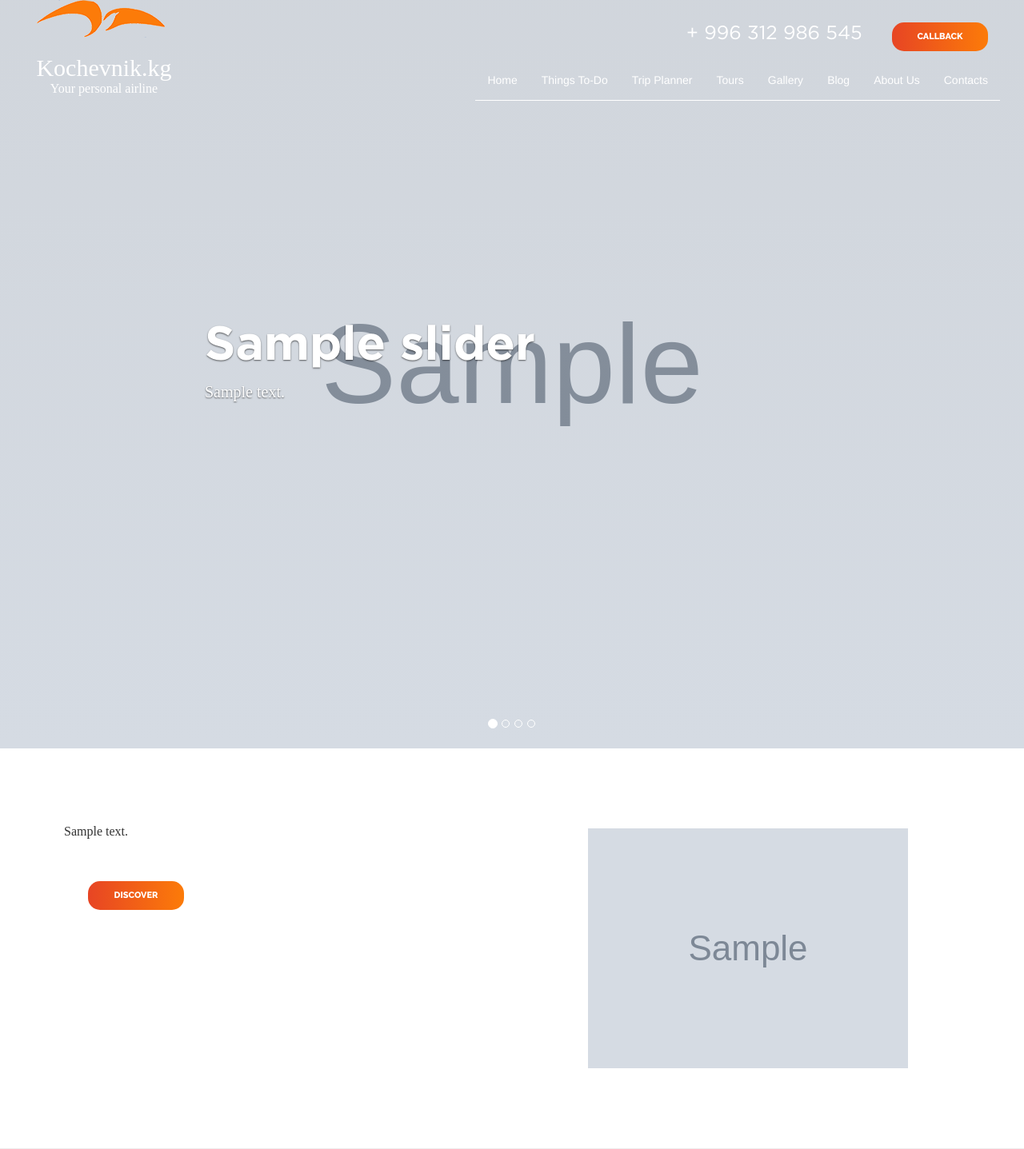
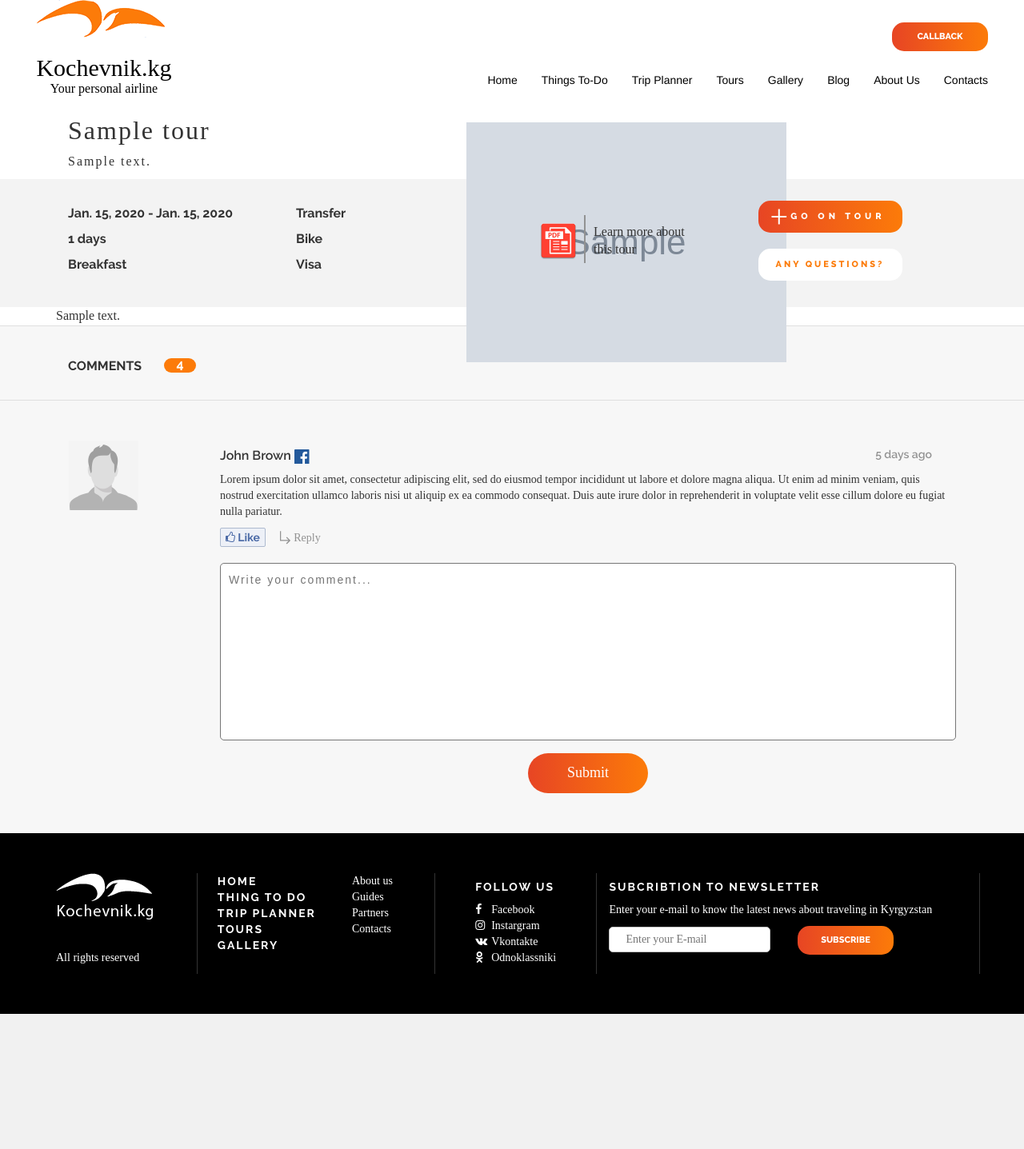
Before and after one commit to erlanenazarov/redrock, a Django app: page /tour/1/ in a window 1280 px wide. Shown: the top 1437 px of the page at 80% size. After the commit the page ends 1268 px from the top, so only its background shows below. Run offline with Django 3.2, Linux system fonts and the light colour scheme; tables that the repository leaves empty hold one stand-in row (values such as "Sample post"); grey boxes marked "Sample" are stand-in pictures; data that the repository does not hold is empty; parts of the project's set-up code (start-up, migrations or seed data) failed here and were passed over; some libraries are stand-ins or nearby versions; some web fonts are replaced.

Commit message:
new commit

```diff
--- a/base/views.py
+++ b/base/views.py
@@ -98,3 +98,10 @@ def things_one(request, things_id):
 
 def contacts(request):
     return render_to_response('contacts.html')
+
+
+def tour(request, tour_id):
+    context = {
+        'tour': Tour.objects.get(id=tour_id)
+    }
+    return render_to_response('tour.html', context=context)
--- a/kochevnik/urls.py
+++ b/kochevnik/urls.py
@@ -28,6 +28,7 @@ urlpatterns = [
     url(r'contacts/$', 'base.views.contacts'),
     url(r'about_us/$', 'about_us.views.about'),
     url(r'tours/category/(?P<category_id>\d+)/$', 'base.views.tours_by_category'),
+    url(r'tour/(?P<tour_id>\d+)/$', 'base.views.tour'),
     url(r'gallery/$', 'media.views.gallery'),
     url(r'blog/$','blog.views.blog'),
     url(r'^redactor/', include('redactor.urls')),
--- a/main/views.py
+++ b/main/views.py
@@ -49,5 +49,11 @@ def post_planner(request):
             for i in request.POST.getlist('hotel'):
                 if i != '':
                     trip.transport = i
+            for i in request.POST.getlist('f'):
+                if i != '':
+                    trip.food = i
+            for i in request.POST.getlist('tour-cat'):
+                if i != '':
+                    trip.category_of_tour = i
             trip.save()
     return render_to_response('thanks.html')
--- a/static_in_pro/our_static/css/style.css
+++ b/static_in_pro/our_static/css/style.css
@@ -927,6 +927,7 @@
 
     .items img {
       width: 100%;
+      height: 240px;
       padding: 0;
     }
 
@@ -937,7 +938,6 @@
       transition: .5s;
       position: relative;
       outline: none;
-      background-image: url(../img/g1.png);
       background-position: center;
       background-repeat: no-repeat;
     }
@@ -1015,6 +1015,7 @@
 
     .slider3 img {
       width: 100%;
+      height: 230px;
       padding: 3px;
     }
 
@@ -1080,7 +1081,6 @@
       margin-left: 5px;
       margin-right: 5px;
       height: 230px;
-      background-image: url(../img/g1.png);
       background-position: center;
       background-repeat: no-repeat;
     }
--- a/static_in_pro/our_static/js/scripts.js
+++ b/static_in_pro/our_static/js/scripts.js
@@ -180,7 +180,7 @@ $(document).ready(function () {
         var input = $('input', $(obj));
         var label = $('label', $(obj));
         $(label).removeClass('active');
-        $(input).removeAttr('checked');
+        // $(input).removeAttr('checked');
       });
     }
 
@@ -191,6 +191,35 @@ $(document).ready(function () {
       $(input).attr('checked', "true");
       $(label).addClass('active');
     });
+
+    var radioButtons2 = $('.radio-trigger2');
+
+    function resetAllRadioButtons2() {
+      $(radioButtons2).each(function (i, obj) {
+        var input = $('input', $(obj));
+        var label = $('label', $(obj));
+        $(label).removeClass('active');
+        // $(input).removeAttr('checked');
+      });
+    }
+
+    $(radioButtons2).on('click', function () {
+      var input = $('input', $(this));
+      var label = $('label', $(this));
+      resetAllRadioButtons2();
+      $(input).attr('checked', "true");
+      $(label).addClass('active');
+    });
+
+    var radioButtonsNo = $('.not1');
+
+    $(radioButtonsNo).on('click', function () {
+      var input = $('input', $(this));
+      var label = $('label', $(this));
+      $(input).attr('checked', "true");
+      $(label).addClass('active');
+    });
+
   });
   // if ($(' input:checked')) {
   //
--- a/templates/index.html
+++ b/templates/index.html
@@ -168,15 +168,20 @@
                     <div class="col-md-3 col-sm-3 ph1 photos up photos1" style="background: url('{{ i.image.url }}')">
                         <div class="icons"><img src="{{ i.category.icon.url }}" alt=""></div>
                         <div class="pacpt">
+                            <a href="/tour/{{ i.id }}/">
                                 <h4 class="ttle">{{ i.title }}</h4>
+                            </a>
                             <p>{{ i.short_description }}</p>
                         </div>
                     </div>
                 {% else %}
-                    <div class="col-md-3 col-sm-3  ph2 photos photos1" style="background: url('{{ i.image.url }}')">
+                    <div class="col-md-3 col-sm-3  ph2 photos photos1"
+                         style="background: url('{{ i.image.url }}')">
                         <div class="icons"><img src="{{ i.category.icon.url }}" alt=""></div>
                         <div class="pacpt">
+                            <a href="/tour/{{ i.id }}/">
                                 <h4 class="ttle">{{ i.title }}</h4>
+                            </a>
                             <p>{{ i.short_description }}</p>
                         </div>
                     </div>
@@ -204,7 +209,7 @@
             {% endfor %}
         </div>
     </div>
-    <a href="" class="vat">ALL PHOTOS<i class="fa fa-chevron-right vatar" aria-hidden="true"></i></a>
+    <a href="/gallery/" class="vat">ALL PHOTOS<i class="fa fa-chevron-right vatar" aria-hidden="true"></i></a>
 </div>
 <div class="container-fluid blog">
     <div class="container nbslider">
--- a/templates/things_one.html
+++ b/templates/things_one.html
@@ -15,7 +15,9 @@
                 <div class="col-md-3 col-sm-3 ph1 photos up photos1" style="background: url('{{ i.image.url }}')">
                         <div class="icons"><img src="{{ i.category.icon.url }}" alt=""></div>
                         <div class="pacpt">
+                            <a href="/tour/{{ i.id }}/">
                             <h4 class="ttle">{{ i.title }}</h4>
+                                </a>
                             <p>{{ i.short_description }}</p>
                         </div>
                     </div>
--- /dev/null
+++ b/templates/tour.html
@@ -0,0 +1,93 @@
+{% extends 'base.html' %}
+{% load staticfiles %}
+{% block content %}
+    <div class="container">
+        <div class="title">
+            <div class="col-md-6 col-sm-6 col-xs-12">
+                <h1>{{ tour.title }}</h1>
+                <p>{{ tour.short_description }}</p>
+                <div class="icons velo2"><img src="{{ tour.category.icon.url }}" alt=""></div>
+            </div>
+        </div>
+    </div>
+    <div class="container-fluid tdescr">
+        <div class="container">
+            <div class="tour-description">
+                <div class="col-md-3 col-sm-3 col-xs-6">
+                    <ul>
+                        <li>{{ tour.initial }} - {{ tour.final }}</li>
+                        <li>{{ tour.days }} days</li>
+                        <li>Breakfast</li>
+                    </ul>
+                </div>
+                <div class="col-md-3 col-sm-3 col-xs-6">
+                    <ul>
+                        <li>Transfer</li>
+                        <li>Bike</li>
+                        <li>Visa</li>
+                    </ul>
+                </div>
+                <div class="col-md-6 col-sm-6 col-xs-12">
+                    <div class="col-md-6 col-sm-6 col-xs-12 dwn1">
+                        <div class="col-sm-3 col-md-3 col-xs-6 dwn"><img src="{% static 'img/pdf.png' %}" alt=""></div>
+                        <div class="col-sm-9 col-md-9 col-xs-6 dwn">
+                            <div class="download">Learn more about this tour</div>
+                        </div>
+                    </div>
+                    <div class="col-md-5 col-sm-5 col-xs-12 buts">
+                        <form action="" class="gomorebut">
+                            <a href="/trip_planner/">
+                                <button type="button" class="cbk singt1"><span class="plus">+</span> GO ON TOUR</button>
+                            </a>
+                            <a href="/contacts/">
+                                <button type="button" class="cbk singt2">ANY QUESTIONS?</button>
+                            </a>
+                        </form>
+                    </div>
+                </div>
+            </div>
+        </div>
+    </div>
+    <div class="container-fluid block1">
+    <div class="row">
+        <div class="container sblock1">
+                    {{ tour.text|safe }}
+        </div>
+        </div>
+    </div>
+    <div class="container-fluid comments1">
+        <div class="container">
+            <div class="comments">
+                <div class="col-md-1 col-sm-1 col-xs-4">COMMENTS</div>
+                <div class="col-md-11 col-sm-11 col-xs-8 count">4</div>
+            </div>
+        </div>
+    </div>
+    <div class="container-fluid comments12">
+        <div class="container">
+            <div class="comments2">
+                <div class="col-md-2 col-sm-2 col-xs-12 excomm"><img src="{% static 'img/comim.png' %}" alt=""></div>
+                <div class="col-md-10 col-sm-10 col-xs-12 excomm">
+                    <div class="col-md-12 col-sm-12 col-xs-12 auth">
+                        <div class="col-md-6 col-sm-6 col-xs-6 aut">
+                            <h4 class="author">John Brown <img src="{% static 'img/facebook.png' %}" alt=""></h4></div>
+                        <div class="col-md-6 col-sm-6 col-xs-6">
+                            <h5 class="datime">5 days ago</h5></div>
+                    </div>
+                    <p class="comm">Lorem ipsum dolor sit amet, consectetur adipiscing elit, sed do eiusmod tempor incididunt ut labore et dolore magna aliqua. Ut enim ad minim veniam, quis nostrud exercitation ullamco laboris nisi ut aliquip ex ea commodo consequat. Duis aute irure dolor in reprehenderit in voluptate velit esse cillum dolore eu fugiat nulla pariatur.</p>
+                    <button type="button" class="like"><i class="fa fa-thumbs-o-up" aria-hidden="true"></i> Like</button>
+                    <button type="button" class="reply">Reply</button>
+                    <div class="inpcomment">
+                        <form action="" class="commbut">
+                            <textarea name="" id="" cols="30" rows="10" class="inptcomment" placeholder="Write your comment..."></textarea>
+                            <p>
+                                <button type="submit" class="entcomment">Submit</button>
+                            </p>
+                        </form>
+                    </div>
+                </div>
+            </div>
+        </div>
+    </div>
+
+{% endblock %}
```
Also changed, not shown: templates/thanks.html (+10 -0 lines), templates/tours.html (+4 -3 lines), templates/tripplaner.html (+7 -7 lines). Lines whose indentation alone changed are shown as unchanged.
